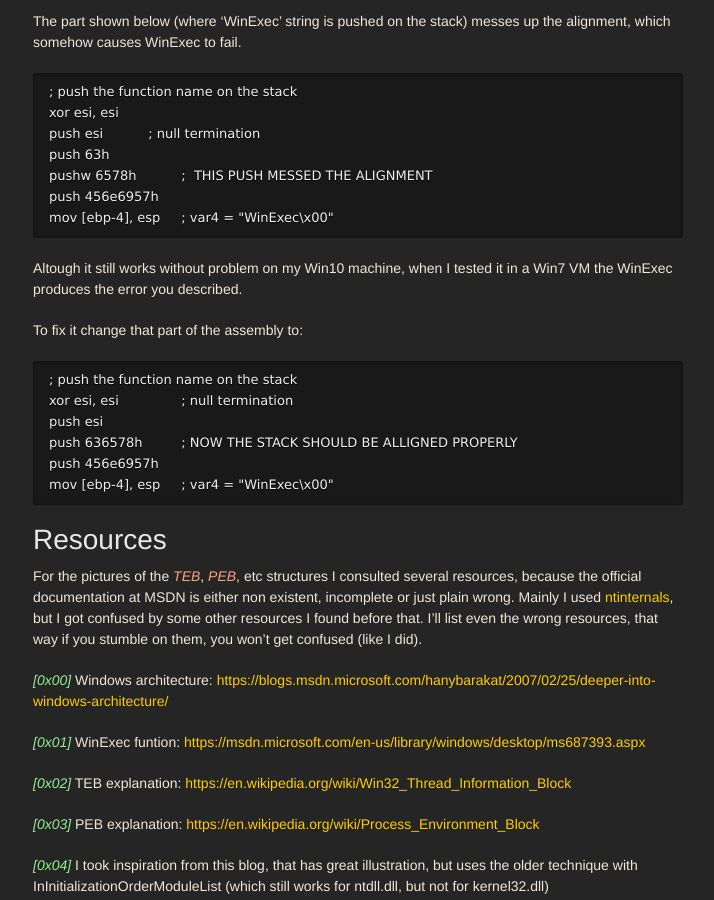
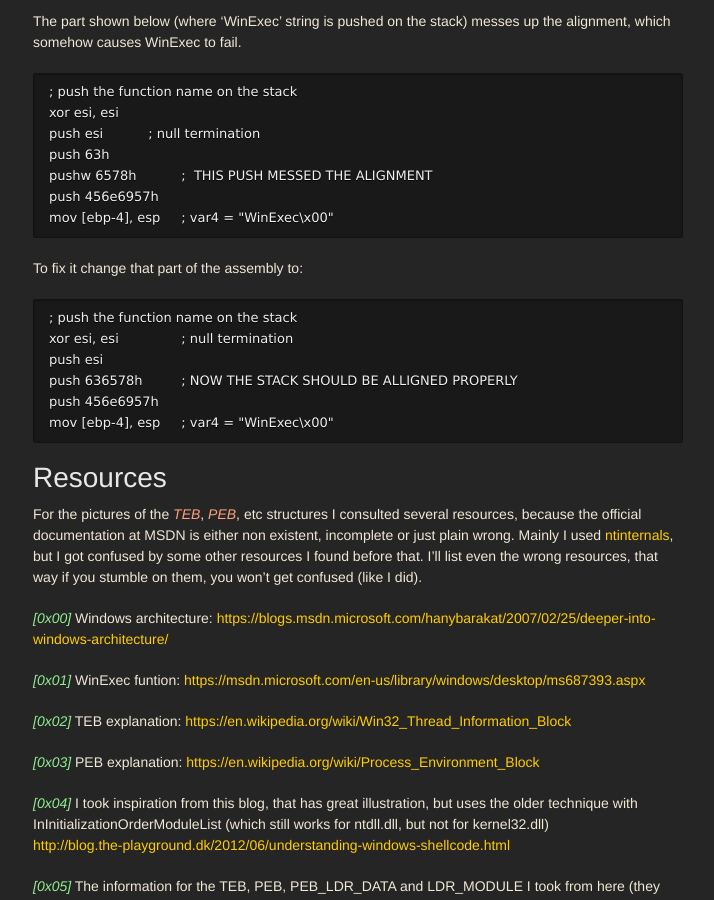
Before and after one commit to idafchev/idafchev.github.io, a Jekyll site: the page built from _posts/2017-09-26-writing_windows_shellcode.md, in a window 1280 px wide and 900 px high, scrolled down 16770 px. Shown: the whole window, without its empty margins (282-996 px from the left). Built offline with Jekyll 4.4.1, drawn with Linux system fonts in a browser that asks for light colours; nearby versions of some CDN libraries; some web fonts are replaced; comment, search, counter and statistics services are not loaded.

Commit message:
Update 2017-09-26-writing_windows_shellcode.md

````diff
--- a/_posts/2017-09-26-writing_windows_shellcode.md
+++ b/_posts/2017-09-26-writing_windows_shellcode.md
@@ -541,8 +541,6 @@
 mov [ebp-4], esp 	; var4 = "WinExec\x00"
 ```
 
-Altough it still works without problem on my Win10 machine, when I tested it in a Win7 VM the WinExec produces the error you described.
-
 To fix it change that part of the assembly to:
 
 ```asm
````
